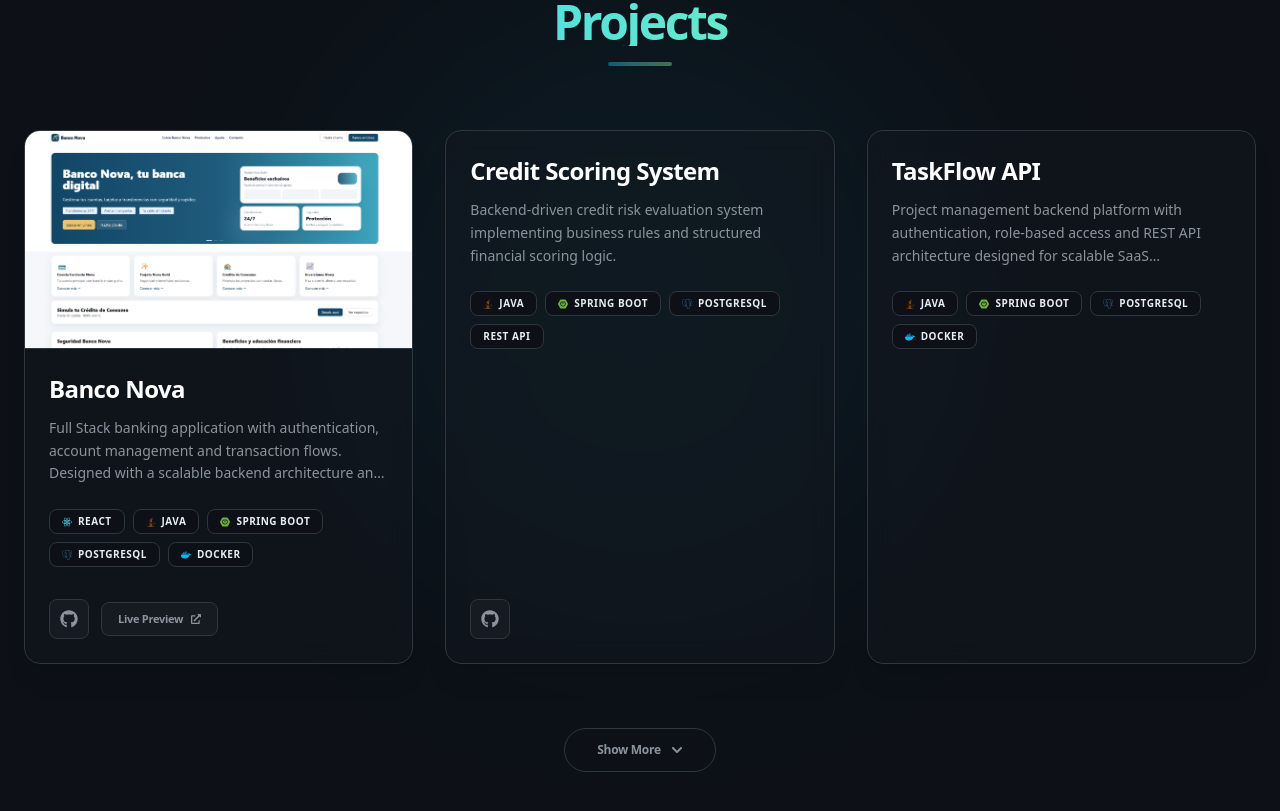
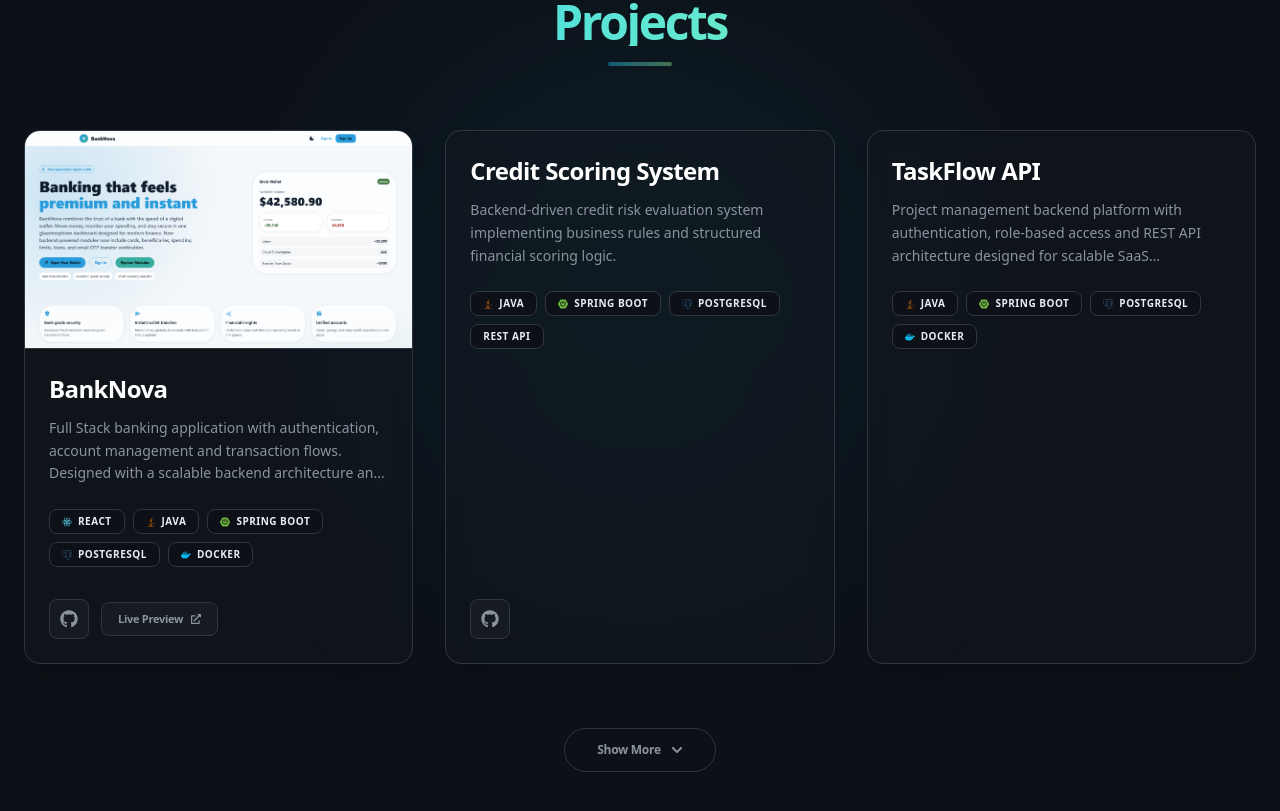
Before and after one commit to madandev02/myPortfolio, a React (Vite) app: page / in a window 1280 px wide. Shown: the part 4840-5651 px from the top of the page. Built offline with nearby package versions, Linux system fonts and the light colour scheme.

Commit message:
Update projects

```diff
--- a/src/data/projects.js
+++ b/src/data/projects.js
@@ -1,12 +1,12 @@
 const projects = [
   {
-    title: "Banco Nova",
+    title: "BankNova",
     description:
       "Full Stack banking application with authentication, account management and transaction flows. Designed with a scalable backend architecture and modern frontend interface.",
     tech: ["React", "Java", "Spring Boot", "PostgreSQL", "Docker"],
-    link: "https://github.com/madandev02/banco-nova",
-    demo: "https://banco-nova.netlify.app/",
-    image: "/images/banco-nova.png",
+    link: "https://github.com/madandev02/bank-nova",
+    demo: "https://bank-nova.vercel.app/",
+    image: "/images/bank-nova.png",
   },
 
   {
```
Also changed, not shown: public/images/banco-nova.png (deleted), public/images/bank-nova.png (added).
